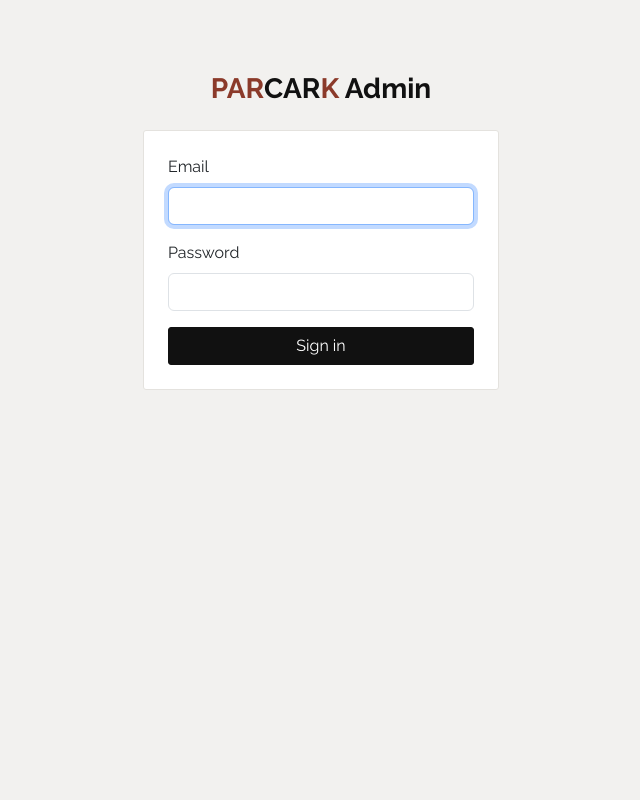
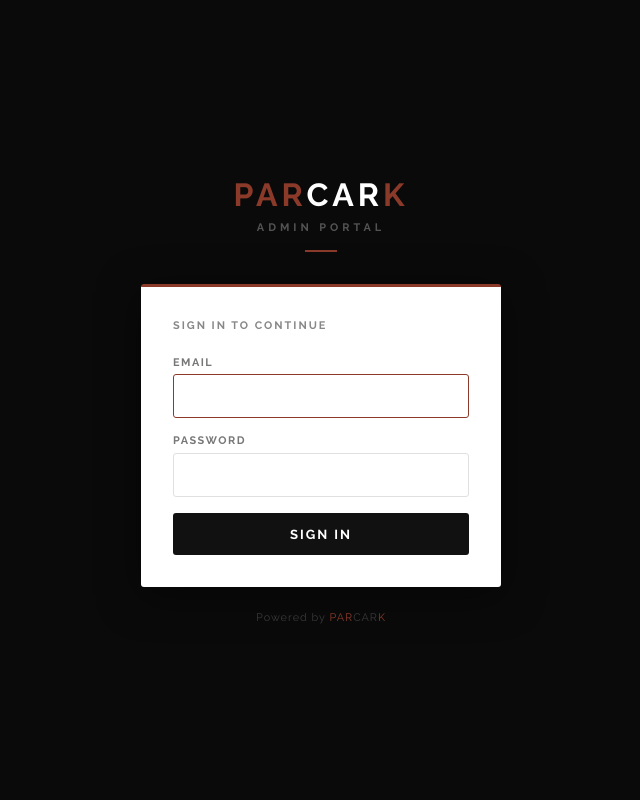
Before and after one commit to gswelby-png/landmarque, a FastAPI app: page /admin/login in a window 1280 px wide. Shown: the whole page, without its empty margins (319-959 px from the left). Run offline with FastAPI, Linux system fonts and the light colour scheme.

Commit message:
Match admin login page to owner login livery
Co-Authored-By: Claude Sonnet 4.6 <noreply@anthropic.com>

```diff
--- a/app/templates/admin/login.html
+++ b/app/templates/admin/login.html
@@ -1,25 +1,139 @@
-{% extends "base.html" %}
-{% block title %}Admin Login — ParCark{% endblock %}
-{% block content %}
-<div class="row justify-content-center mt-5">
-  <div class="col-md-4">
-    <div class="text-center mb-4">
-      <h3 class="fw-bold"><span style="color:#8B3A2A">PAR</span><span>CAR</span><span style="color:#8B3A2A">K</span> Admin</h3>
-    </div>
-    <div class="card p-4">
-      {% if error %}<div class="alert alert-danger">{{ error }}</div>{% endif %}
-      <form method="post" action="/admin/login">
-        <div class="mb-3">
-          <label class="form-label">Email</label>
-          <input type="email" name="email" class="form-control" required autofocus>
-        </div>
-        <div class="mb-3">
-          <label class="form-label">Password</label>
-          <input type="password" name="password" class="form-control" required>
-        </div>
-        <button type="submit" class="btn btn-dark w-100">Sign in</button>
-      </form>
-    </div>
+<!DOCTYPE html>
+<html lang="en">
+<head>
+  <meta charset="UTF-8">
+  <meta name="viewport" content="width=device-width, initial-scale=1.0">
+  <title>Admin — ParCark</title>
+  <link href="https://fonts.googleapis.com/css2?family=Raleway:wght@300;400;600;700&display=swap" rel="stylesheet">
+  <style>
+    *, *::before, *::after { box-sizing: border-box; margin: 0; padding: 0; }
+    body {
+      background: #0a0a0a;
+      min-height: 100vh;
+      font-family: 'Raleway', Helvetica, Arial, sans-serif;
+      display: flex;
+      flex-direction: column;
+      align-items: center;
+      justify-content: center;
+      padding: 2rem 1rem;
+    }
+    .brand {
+      text-align: center;
+      margin-bottom: 2rem;
+    }
+    .brand-name {
+      font-size: 2rem;
+      font-weight: 700;
+      letter-spacing: 4px;
+      text-transform: uppercase;
+    }
+    .brand-sub {
+      font-size: .68rem;
+      font-weight: 700;
+      letter-spacing: 4px;
+      text-transform: uppercase;
+      color: rgba(255,255,255,0.3);
+      margin-top: .5rem;
+    }
+    .accent-bar {
+      width: 32px;
+      height: 2px;
+      background: #8B3A2A;
+      margin: 1rem auto 0;
+    }
+    .panel {
+      background: #fff;
+      border-top: 3px solid #8B3A2A;
+      border-radius: 3px;
+      padding: 2rem;
+      width: 100%;
+      max-width: 360px;
+      box-shadow: 0 8px 40px rgba(0,0,0,.5);
+    }
+    .panel-title {
+      font-size: .68rem;
+      font-weight: 700;
+      letter-spacing: 2px;
+      text-transform: uppercase;
+      color: #888;
+      margin-bottom: 1.5rem;
+    }
+    .alert {
+      background: #fdf0ee;
+      border-left: 3px solid #8B3A2A;
+      color: #8B3A2A;
+      font-size: .82rem;
+      padding: .75rem 1rem;
+      margin-bottom: 1.25rem;
+      border-radius: 2px;
+    }
+    label {
+      display: block;
+      font-size: .68rem;
+      font-weight: 700;
+      letter-spacing: 1.5px;
+      text-transform: uppercase;
+      color: #777;
+      margin-bottom: .35rem;
+    }
+    input {
+      width: 100%;
+      border: 1px solid #e0e0e0;
+      border-radius: 3px;
+      padding: .75rem 1rem;
+      font-family: 'Raleway', Helvetica, Arial, sans-serif;
+      font-size: .95rem;
+      color: #111;
+      outline: none;
+      margin-bottom: 1rem;
+      transition: border-color .15s;
+    }
+    input:focus { border-color: #8B3A2A; }
+    button {
+      width: 100%;
+      background: #111;
+      border: none;
+      color: #fff;
+      font-family: 'Raleway', Helvetica, Arial, sans-serif;
+      font-weight: 700;
+      font-size: .82rem;
+      letter-spacing: 2px;
+      text-transform: uppercase;
+      padding: .85rem;
+      border-radius: 3px;
+      cursor: pointer;
+      transition: background .15s;
+    }
+    button:hover { background: #8B3A2A; }
+    .footer-note {
+      margin-top: 1.5rem;
+      font-size: .68rem;
+      color: rgba(255,255,255,0.2);
+      letter-spacing: 1px;
+    }
+  </style>
+</head>
+<body>
+
+  <div class="brand">
+    <div class="brand-name"><span style="color:#8B3A2A">PAR</span><span style="color:#fff">CAR</span><span style="color:#8B3A2A">K</span></div>
+    <div class="brand-sub">Admin Portal</div>
+    <div class="accent-bar"></div>
   </div>
-</div>
-{% endblock %}
+
+  <div class="panel">
+    <div class="panel-title">Sign in to continue</div>
+    {% if error %}<div class="alert">{{ error }}</div>{% endif %}
+    <form method="post" action="/admin/login">
+      <label>Email</label>
+      <input type="email" name="email" required autofocus>
+      <label>Password</label>
+      <input type="password" name="password" required>
+      <button type="submit">Sign in</button>
+    </form>
+  </div>
+
+  <p class="footer-note">Powered by <span style="color:#8B3A2A">PAR</span><span style="color:rgba(255,255,255,.2)">CAR</span><span style="color:#8B3A2A">K</span></p>
+
+</body>
+</html>
```
